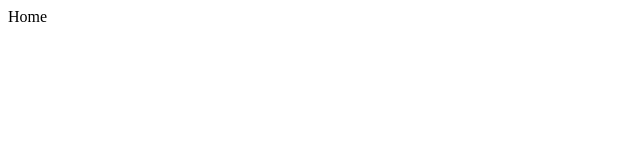
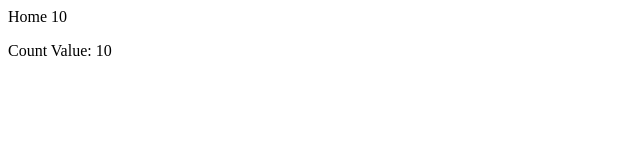
Before and after one commit to quackness/pinia-counter, a Vue app: page / in a window 1280 px wide. Shown: the top 160 px of the page, without its empty margins (0-640 px from the left). Built offline with nearby package versions, Linux system fonts and the light colour scheme.

Commit message:
add state from the store to the component using props

```diff
--- /dev/null
+++ b/src/components/Counter.vue
@@ -0,0 +1,13 @@
+<template>
+  <div>
+    <p>Count Value: {{ count }}</p>
+  </div>
+</template>
+<script>
+export default {
+  props: ["count"],
+  setup(props) {
+    console.log("props count", props.count);
+  },
+};
+</script>
--- a/src/components/TheWelcome.vue
+++ b/src/components/TheWelcome.vue
@@ -1,10 +1,12 @@
 <script setup>
 import { useCounterStore } from "@/stores/counter";
-import { useAuthStore } from "@/stores/auth";
-// const authStore = useAuthStore();
-// const store = useCounterStore();
-// console.log("store", store.count);
-// console.log("authStore", authStore.isAuthenticated);
+import Counter from "@/components/Counter.vue";
+const store = useCounterStore();
 </script>
 
-<template>Home</template>
+<template>
+  <main>
+    Home {{ store.count }}
+    <Counter :count="store.count" />
+  </main>
+</template>
--- a/src/stores/counter.js
+++ b/src/stores/counter.js
@@ -2,6 +2,6 @@ import { defineStore } from 'pinia';
 
 export const useCounterStore = defineStore('counter', {
   state: () => ({
-    count: 0,
+    count: 10,
   })
 });
```
